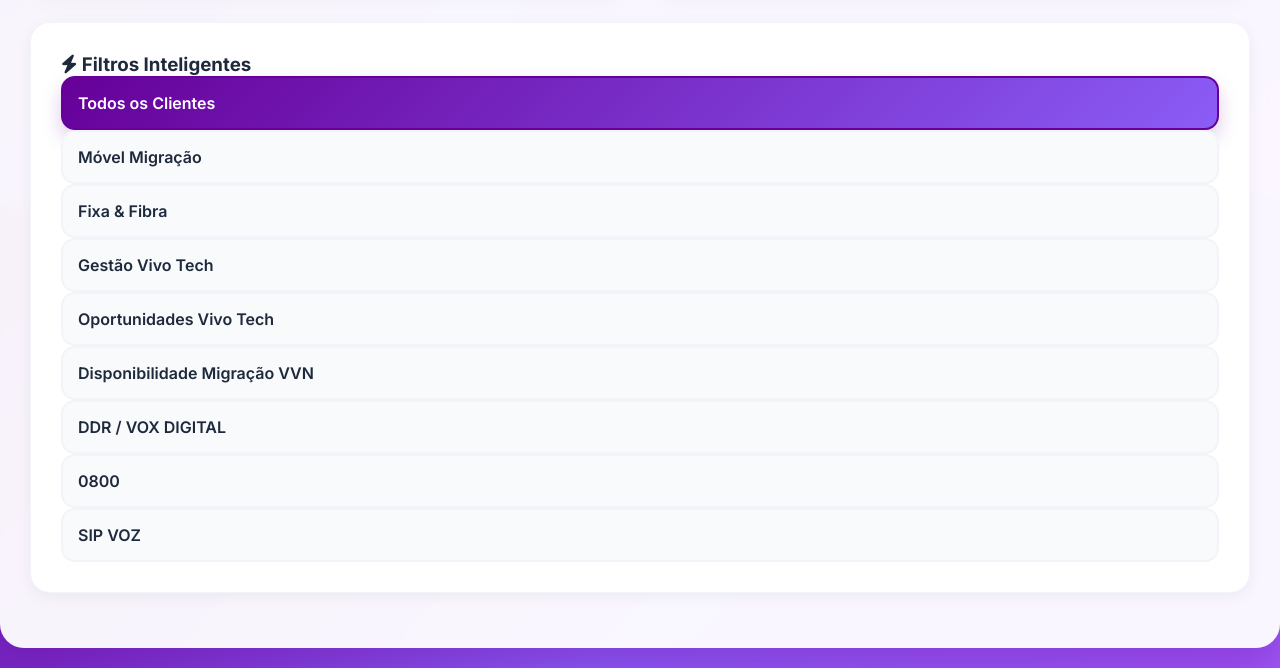
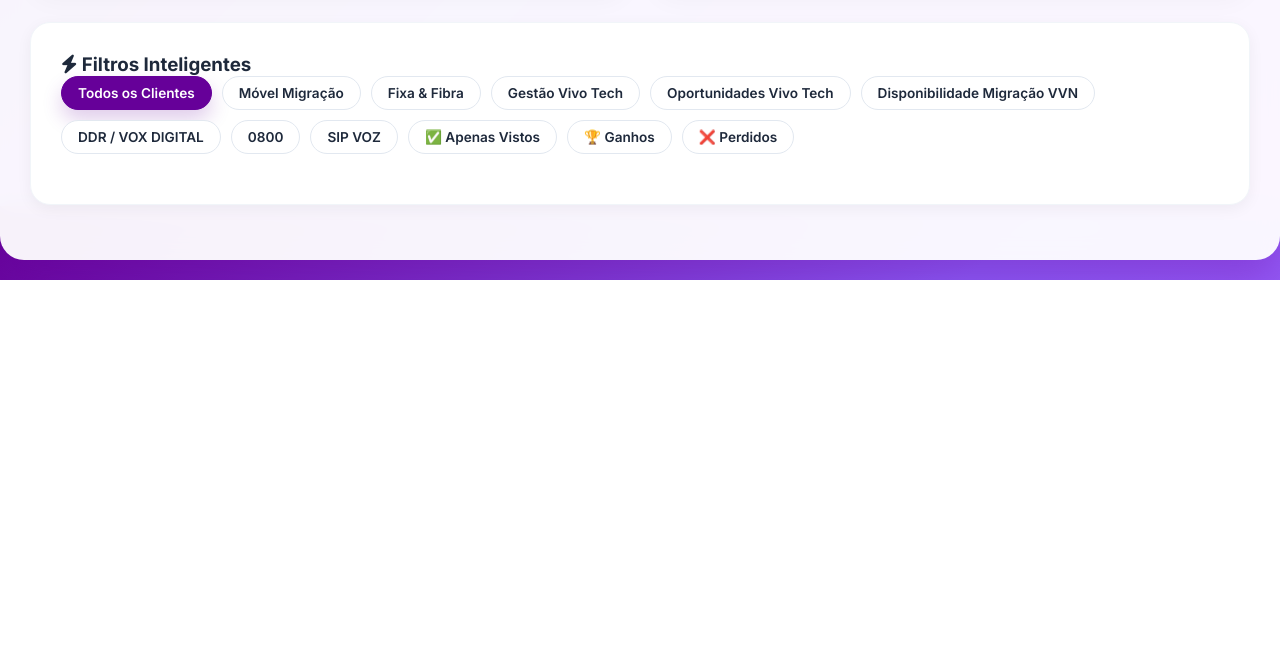
Before and after one commit to davivolfer-code/dashboard-telebrasil, a Flask app: page /dashboard in a window 1280 px wide. Shown: the part 1394-2062 px from the top of the page. After the commit the page ends 1674 px from the top, so only its background shows below. Run offline with Flask 3, Linux system fonts and the light colour scheme; the visitor is signed in with stand-in values (Sample User, id 1); some libraries are stand-ins or nearby versions.

Commit message:
adicionando mais filtros

```diff
--- a/static/script.js
+++ b/static/script.js
@@ -75,6 +75,22 @@ const filtros = [
         nome: 'SIP VOZ',
         filtro: (c) => String(c.sip_voz || '').toUpperCase().trim() === 'SIM'
     },
+
+    {
+        id: 'clientes_vistos',
+        nome: '✅ Apenas Vistos',
+        filtro: (c) => c.checked === true
+    },
+    {
+        id: 'clientes_ganhos',
+        nome: '🏆 Ganhos',
+        filtro: (c) => c.status_funil === 'ganho'
+    },
+    {
+        id: 'clientes_perdidos',
+        nome: '❌ Perdidos',
+        filtro: (c) => c.status_funil === 'perdido'
+    }
 ];
 
 // ================== INICIALIZAÇÃO ==================
--- a/static/styles.css
+++ b/static/styles.css
@@ -462,20 +462,26 @@ input[type="checkbox"]:checked {
     accent-color: #10b981;
 }
 
-/* Card quando for GANHO */
-.client-card.status-ganho {
-    border: 2px solid #10b981 !important;
-    background-color: #f0fdf4 !important;
+#filters-container {
+    display: flex;
+    flex-wrap: wrap; /* Permite que os botões novos ocupem a linha de baixo se faltar espaço */
+    gap: 10px;
+    margin-bottom: 20px;
 }
 
-/* Card quando for PERDIDO */
-.client-card.status-perdido {
-    border: 2px solid #ef4444 !important;
-    background-color: #fef2f2 !important;
+.filter-btn {
+    padding: 8px 16px;
+    border-radius: 20px;
+    cursor: pointer;
+    font-size: 0.85rem;
+    font-weight: 600;
+    transition: all 0.2s;
+    border: 1px solid #e2e8f0;
+    background: white;
 }
 
-/* Card quando for ABERTO (Resetado) */
-.client-card.status-aberto {
-    border: 1px solid #e2e8f0;
-    background-color: #ffffff;
+.filter-btn.active {
+    background: #660099;
+    color: white;
+    border-color: #660099;
 }
```
